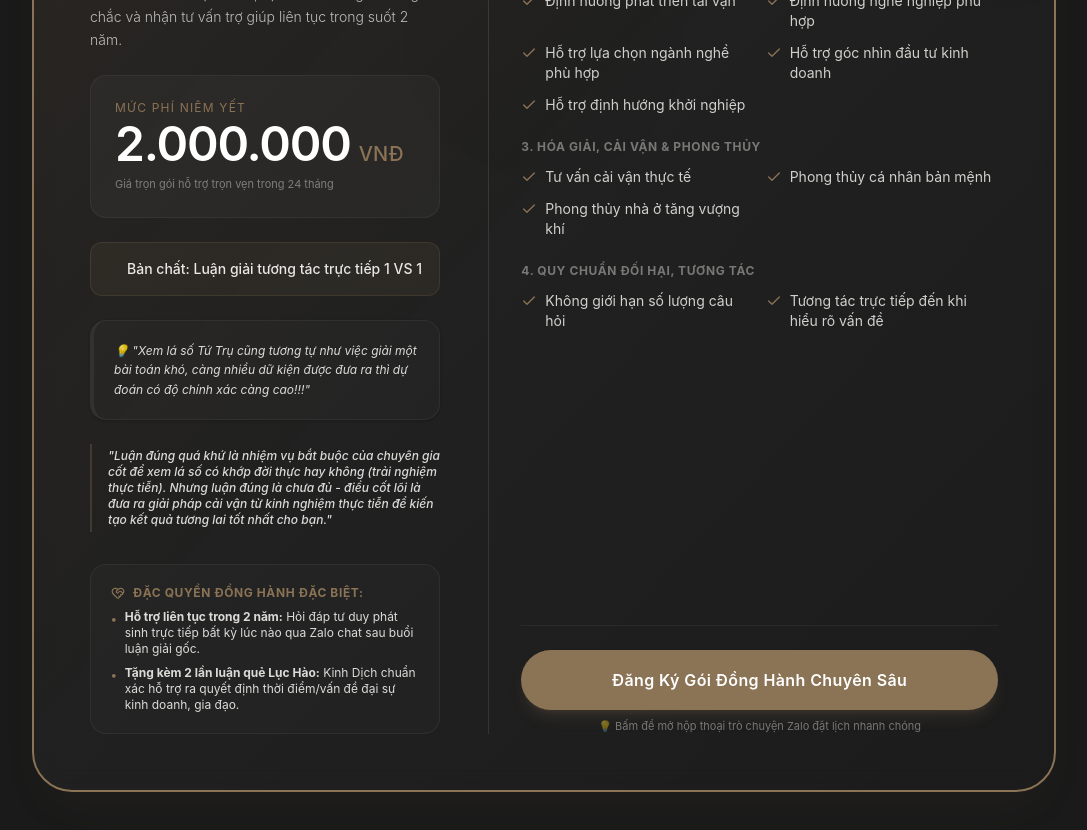
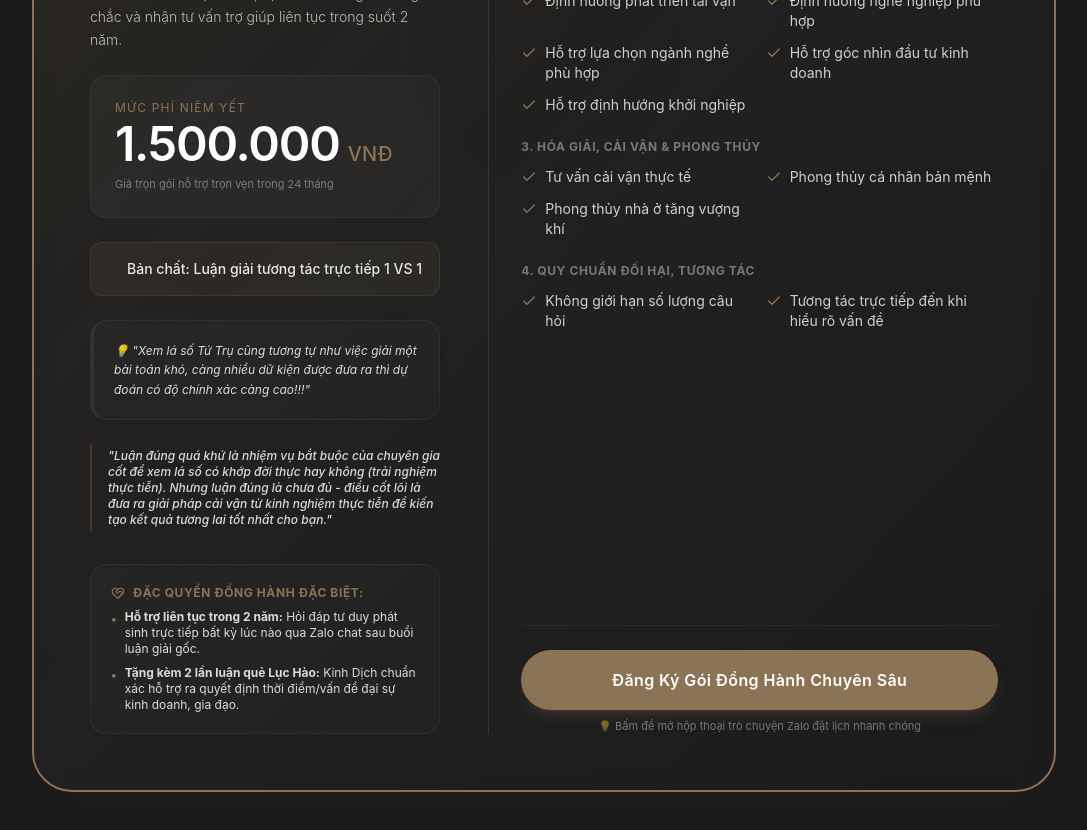
Before and after one commit to sonhuynhitvn-boop/huyensihuynhducson, a React (Vite) app: page / in a window 1280 px wide. Shown: the part 2020-2850 px from the top of the page, without its empty margins (96-1183 px from the left). Built offline with nearby package versions, Linux system fonts and the light colour scheme.

Commit message:
feat: update service pricing to 1.500.000 VNĐ

```diff
--- a/src/App.tsx
+++ b/src/App.tsx
@@ -247,7 +247,7 @@ export default function App() {
                     <div className="mb-6 p-6 rounded-2xl bg-white/[0.03] border border-white/5 inline-block w-full">
                       <span className="text-xs text-accent uppercase tracking-widest block mb-1">Mức Phí Niêm Yết</span>
                       <div className="flex items-baseline gap-2">
-                        <span className="text-4xl md:text-5xl font-semibold text-white tracking-tight">2.000.000</span>
+                        <span className="text-4xl md:text-5xl font-semibold text-white tracking-tight">1.500.000</span>
                         <span className="text-xl text-accent font-medium">VNĐ</span>
                       </div>
                       <span className="text-[11px] text-paper/40 mt-2 block">Giá trọn gói hỗ trợ trọn vẹn trong 24 tháng</span>
```
